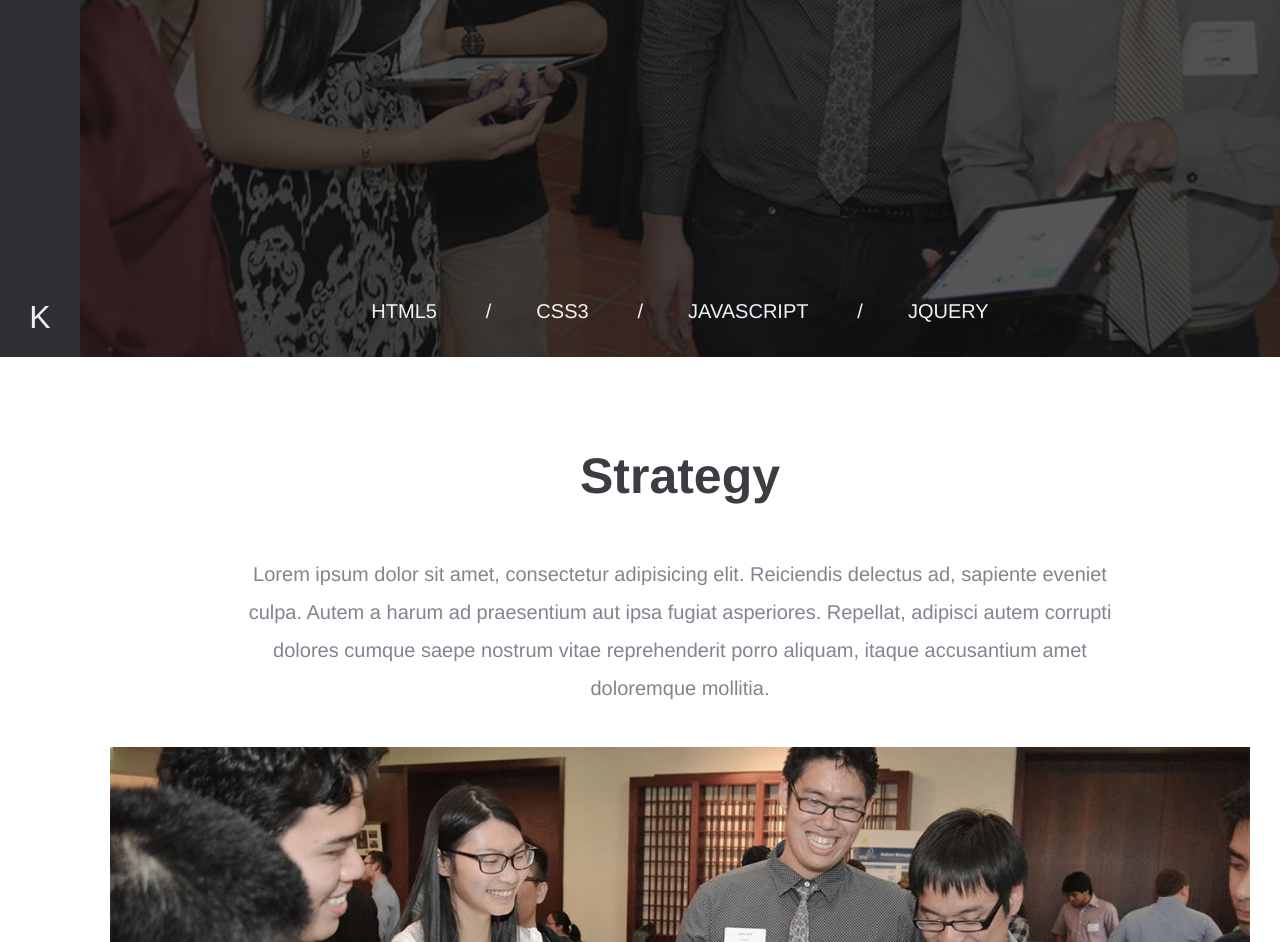
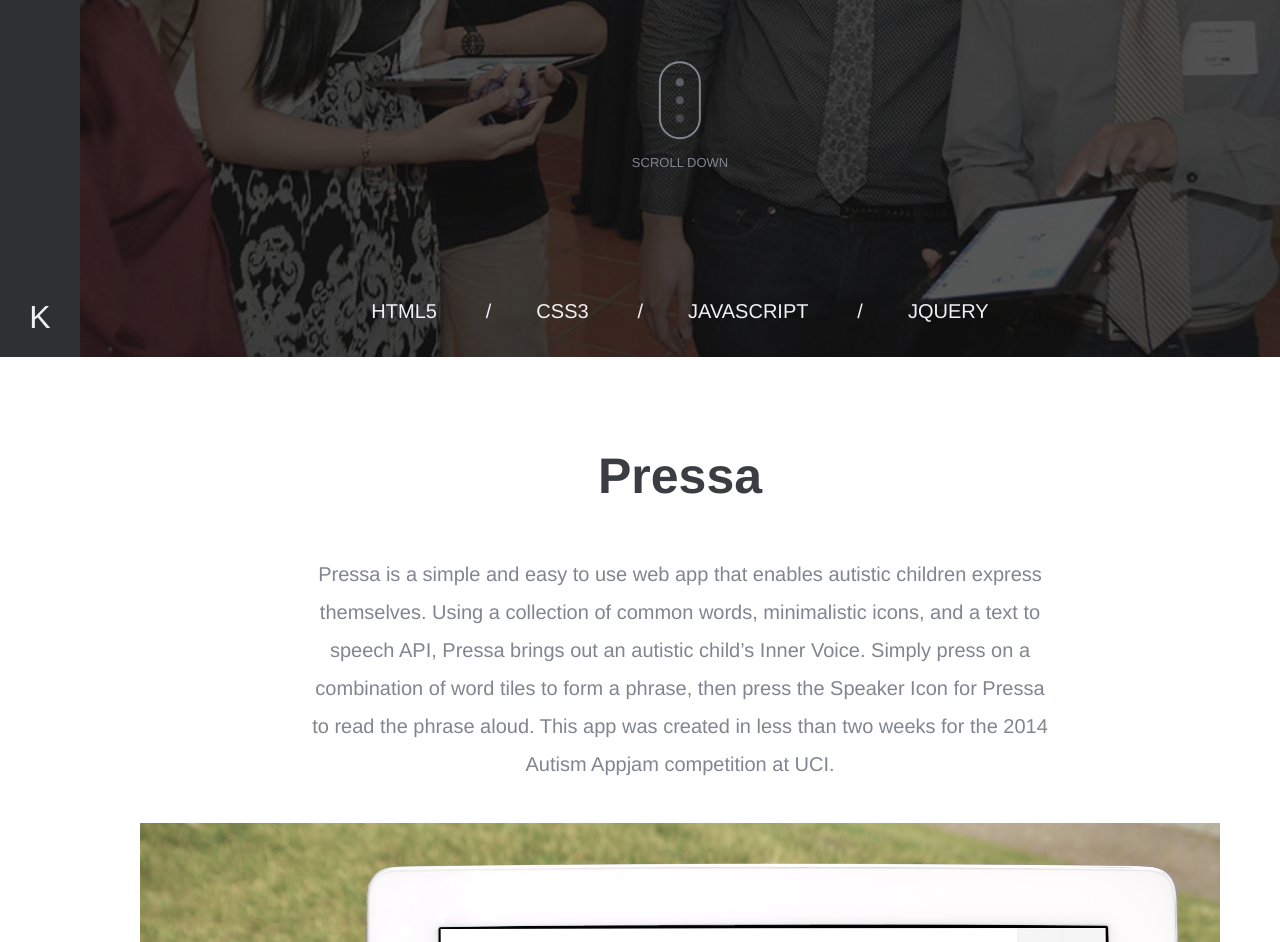
Before and after one commit to nttrung91/kubiwork, a website: page project/pressa.html in a window 1280 px wide. Shown: the part 443-1385 px from the top of the page. Drawn offline with nearby package versions, Linux system fonts and the light colour scheme; files that its build step writes are made by us from their sources.

Commit message:
Wrote the introduction for Pressa

```diff
--- a/css/global.scss
+++ b/css/global.scss
@@ -23,3 +23,5 @@
 @import "ui/text-content.scss";
 
 @import "ui/image.scss";
+
+@import "ui/circle.scss";
--- /dev/null
+++ b/css/libs/ui/_circle.scss
@@ -0,0 +1,52 @@
+.kb-circle-wrap {
+  padding: 15px;
+  border: 2px solid $grey;
+  border-radius: 30px;
+  width: 8px;
+  margin: 0 auto;
+
+  span {
+    margin: 10px 0;
+    display: block;
+
+    &:first-child {
+      margin-top: 0;
+    }
+
+    &:last-child {
+      margin-bottom: 0;
+    }
+  }
+}
+
+.kb-circle {
+  width: 8px;
+  height: 8px;
+  border-radius: 100%;
+  background: $grey;
+
+  animation-name: fade;
+  animation-duration: 2s;
+  animation-timing-function: ease-out;
+  animation-iteration-count: infinite;
+}
+
+
+
+.kb-circle-1 {
+  animation-delay: 100ms;
+}
+
+.kb-circle-2 {
+  animation-delay: 300ms;
+}
+
+.kb-circle-3 {
+  animation-delay: 500ms;
+}
+
+
+@keyframes fade {
+  0% { opacity: 0; }
+  100% { opacity: 1; }
+}
--- a/css/libs/ui/_layout.scss
+++ b/css/libs/ui/_layout.scss
@@ -20,6 +20,6 @@
 .center{
   position: absolute;
   left: 50%;
-  top: 40%;
+  top: 50%;
   transform: translate(-50%, -50%);
 }
--- a/css/libs/ui/_project.scss
+++ b/css/libs/ui/_project.scss
@@ -32,6 +32,11 @@
   .project__caption {
     text-align: center;
     width: 100%;
+    top: 40%;
+
+    @include bp(mama-bear){
+      top: 35%;
+    }
 
     // Project Name
     > span:nth-child(1) {
@@ -70,6 +75,23 @@
       @include bp(mama-bear){
         font-size: 30px;
       }
+    }
+  }
+
+  .project__scrolldown-sign {
+    display: none;
+    top: 70%;
+
+    @include bp(mama-bear) {
+      display: block;
+    }
+
+    > span {
+      display: block;
+      color: $grey;
+      text-transform: uppercase;
+      margin-top: 14px;
+      font-size: 13px;
     }
   }
 
@@ -131,10 +153,10 @@
   }
 
   .project__content {
-    padding: 0 20px 40px;
+    padding: 0 25px 40px;
 
     @include bp(baby-bear) {
-      padding: 0 30px 40px;
+      padding: 0 60px 40px;
     }
 
     section {
--- a/css/libs/ui/_text-content.scss
+++ b/css/libs/ui/_text-content.scss
@@ -12,7 +12,7 @@
   }
 
   @include bp(mama-bear) {
-    width: 900px;
+    width: 750px;
   }
 
   h2 {
--- a/js/global.js
+++ b/js/global.js
@@ -22,16 +22,16 @@ $menuLink.click(function() {
 
 });
 
-if(window.location.pathname.indexOf("project") > -1){
-  $(window).scroll(function() {
-    var windowHeight = $(window).height();
-    var bodyOffSet = window.pageYOffset;
+// if(window.location.pathname.indexOf("project") > -1){
+//   $(window).scroll(function() {
+//     var windowHeight = $(window).height();
+//     var bodyOffSet = window.pageYOffset;
 
 
-    if(bodyOffSet > windowHeight)
-      $(".nav-bar").addClass("newColor");
-    else
-      $(".nav-bar").removeClass("newColor");
+//     if(bodyOffSet > windowHeight)
+//       $(".nav-bar").addClass("newColor");
+//     else
+//       $(".nav-bar").removeClass("newColor");
 
-  });
-}
+//   });
+// }
--- a/project/pressa.html
+++ b/project/pressa.html
@@ -87,10 +87,21 @@
               </span>
 
               <span class="text--paragraph-skin-1">
-                A web app designed for autistic children
+                A web application designed for autistic kids
               </span>
 
             </figcaption>
+
+            <div class="project__scrolldown-sign center">
+              <div class="kb-circle-wrap">
+                <span class="kb-circle kb-circle-1"></span>
+                <span class="kb-circle kb-circle-2"></span>
+                <span class="kb-circle kb-circle-3"></span>
+              </div>
+
+              <span>Scroll down</span>
+            </div>
+
 
             <ul class="nav project__skills">
               <li>HTML5</li>
@@ -104,15 +115,20 @@
           <section class="project__content" id="1">
 
             <section class="text-content">
-              <h2>
-                Strategy
-              </h2>
+              <h2>Pressa</h2>
 
-              <p>Lorem ipsum dolor sit amet, consectetur adipisicing elit. Reiciendis delectus ad, sapiente eveniet culpa. Autem a harum ad praesentium aut ipsa fugiat asperiores. Repellat, adipisci autem corrupti dolores cumque saepe nostrum vitae reprehenderit porro aliquam, itaque accusantium amet doloremque mollitia.</p>
+              <!-- <p>
+                Pressa is a simple and easy to use web application that helps autistic kids communicate with other people. The app provides a collection of common words and uses a text to speech API to read those words aloud. Kids who want to express their inner voice can use the app by pressing on words to form a meaningful phrase and by pressing the Speak Button, the app will speak the phrase aloud.
+              </p> -->
+
+              <p>
+                Pressa is a simple and easy to use web app that enables autistic children express themselves. Using a collection of common words, minimalistic icons, and a text to speech API, Pressa brings out an autistic child’s Inner Voice. Simply press on a combination of word tiles to form a phrase, then press the Speaker Icon for Pressa to read the phrase aloud. This app was created in less than two weeks for the 2014 Autism Appjam competition at UCI.
+              </p>
+
             </section>
 
             <section class="image--wide">
-              <img src="/images/p1.jpg" alt="Project">
+              <img src="/images/pressa.jpg" alt="Project">
             </section>
 
             <section class="text-content">
@@ -120,7 +136,13 @@
                 Strategy
               </h2>
 
-              <p>Lorem ipsum dolor sit amet, consectetur adipisicing elit. Inventore at, necessitatibus temporibus totam velit corporis numquam aspernatur modi nihil consequuntur.</p>
+              <p>
+                Pressa is a web application that helps autistic kids to communicate with other people around them. The app was built by a group of five UC Irvine students. It was built within 7 days during an Autism Appjam Competition.
+              </p>
+
+              <p>
+                During the built process, I was in charge of planning, building, and providing direction to what to do next.
+              </p>
             </section>
 
           </section>
```
Also changed, not shown: index.html (+2 -2 lines), css/build/global.css, css/build/minified/global.css, css/build/prefixed/global.css, images/pressa.jpg (added), js/build/production.js, js/build/production.min.js.
